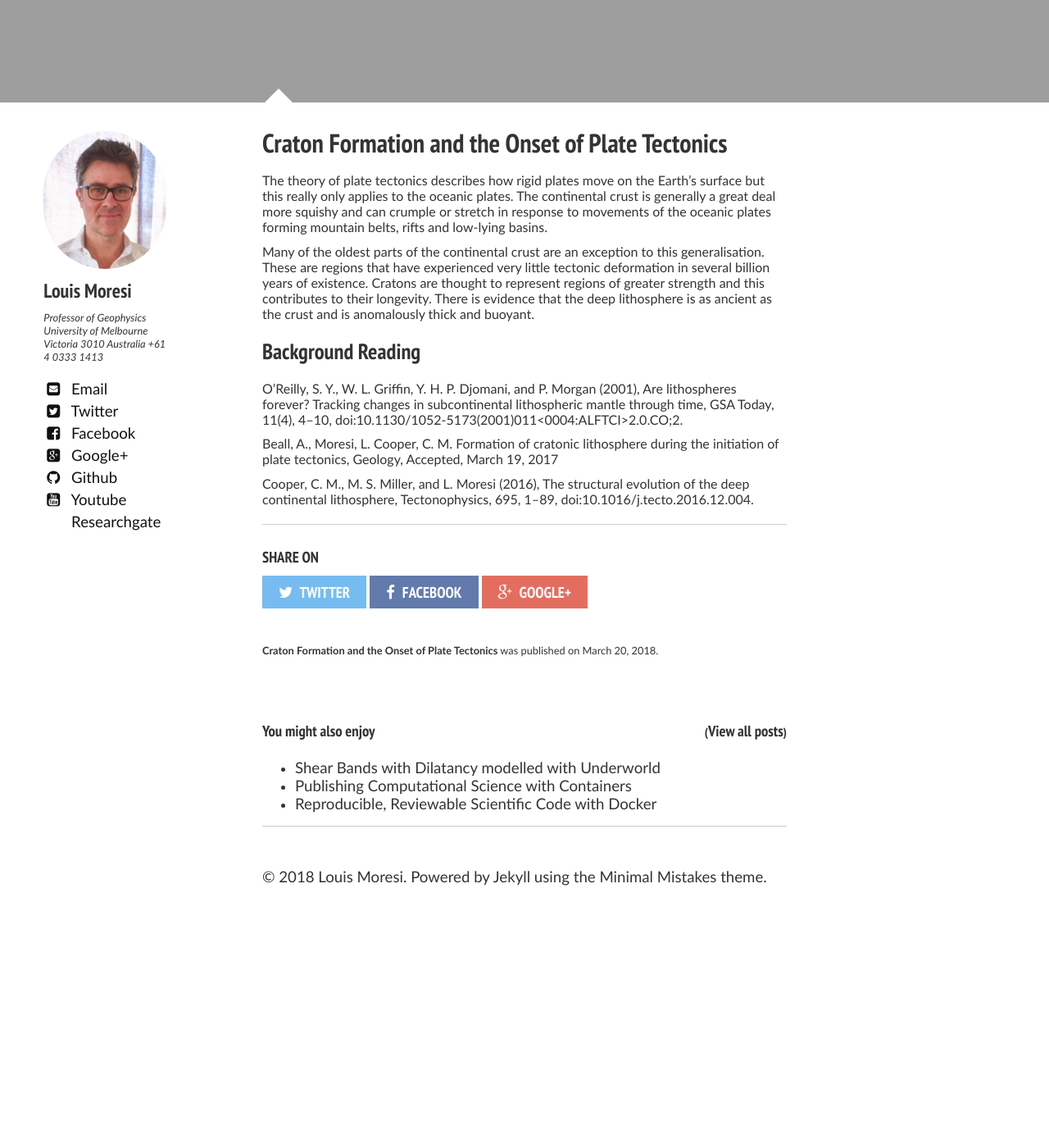
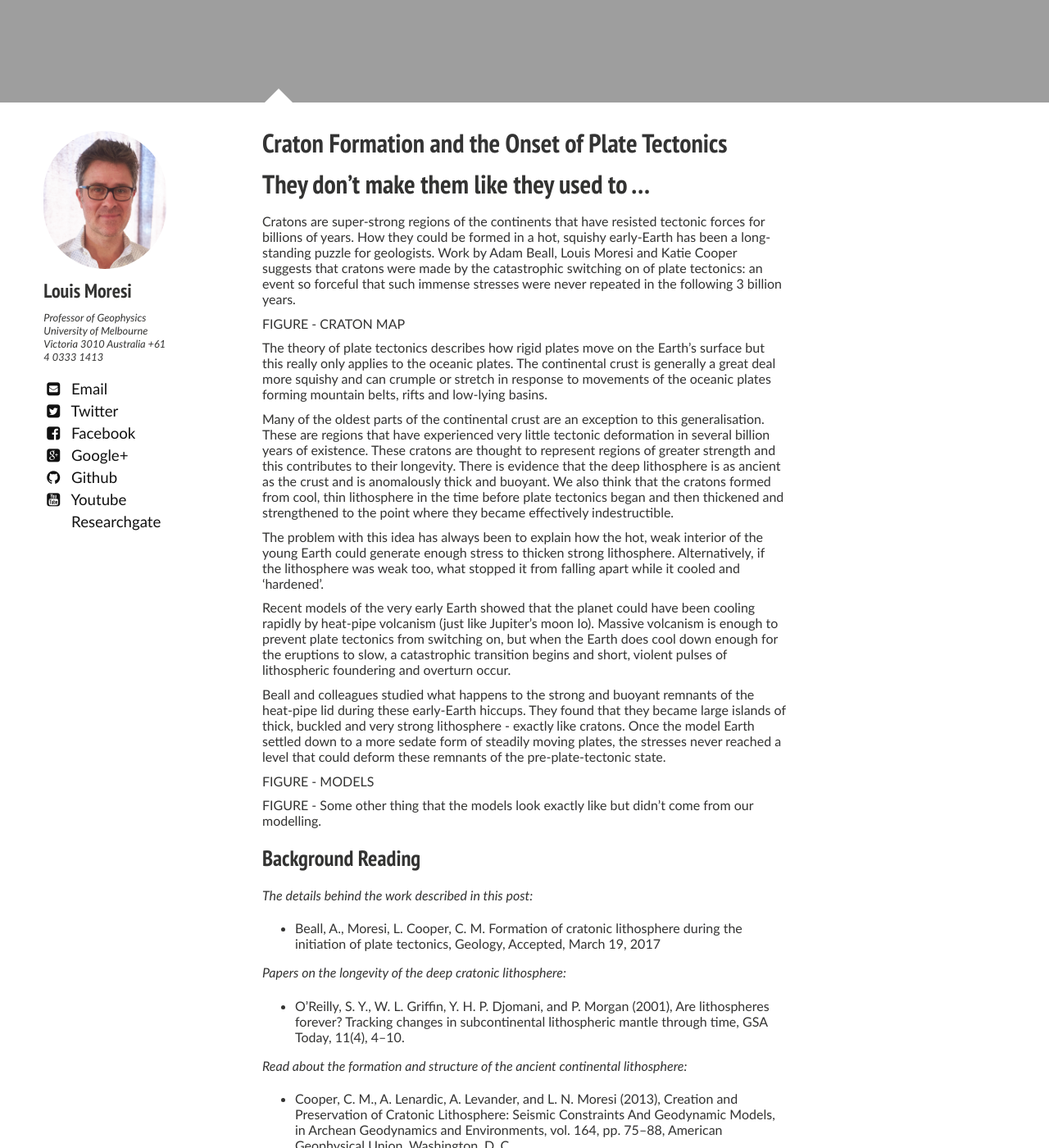
Before and after one commit to lmoresi/lmoresi.github.io, a Jekyll site: the page built from _posts/2018-04-01-CratonFormation.md, in a window 1280 px wide and 1400 px high, scrolled down 932 px. Shown: the whole window at 82% size. Built offline with Jekyll 4.4.1, drawn with Linux system fonts in a browser that asks for light colours; nearby versions of some CDN libraries; comment, search, counter and statistics services are not loaded; before the commit the page ends 2060 px from its top, so only the background shows below that; some of the changed text lies outside the part shown.

Commit message:
Draft number one

```diff
--- a/_posts/2018-04-01-CratonFormation.md
+++ b/_posts/2018-04-01-CratonFormation.md
@@ -11,22 +11,66 @@ categories: ['geodynamics','underworld']
 #  credit: Louis Moresi
 ---
 
-The theory of plate tectonics describes how rigid plates move on the Earth's surface but this really only applies to the oceanic plates.
-The continental crust is generally a great deal more squishy and can crumple or stretch in response to movements of the oceanic plates forming
-mountain belts, rifts and low-lying basins.
+# They don't make them like they used to ...
 
-Many of the oldest parts of the continental crust are an exception to this generalisation. These are regions that have experienced very little tectonic deformation
-in several billion years of existence. Cratons are thought to represent regions of greater strength and this contributes to their longevity.
-There is evidence that the deep lithosphere is as ancient as the crust and is anomalously thick and buoyant.
+Cratons are super-strong regions of the continents that have resisted tectonic
+forces for billions of years. How they could be formed in a hot, squishy
+early-Earth has been a long-standing puzzle for geologists. Work by Adam Beall,
+Louis Moresi and Katie Cooper suggests that cratons were made by the catastrophic switching on of plate tectonics: an event so forceful that such immense stresses were never repeated in the following 3 billion years.
 
+FIGURE - CRATON MAP
 
+The theory of plate tectonics describes how rigid plates move on the Earth's
+surface but this really only applies to the oceanic plates. The continental
+crust is generally a great deal more squishy and can crumple or stretch in
+response to movements of the oceanic plates forming mountain belts, rifts and
+low-lying basins.
+
+Many of the oldest parts of the continental crust are an exception to this
+generalisation. These are regions that have experienced very little tectonic
+deformation in several billion years of existence. These cratons are thought to
+represent regions of greater strength and this contributes to their longevity.
+There is evidence that the deep lithosphere is as ancient as the crust and is
+anomalously thick and buoyant. We also think that the cratons formed from cool,
+thin lithosphere in the time before plate tectonics began and then thickened
+and strengthened to the point where they became effectively indestructible.
+
+The problem with this idea has always been to explain how the hot, weak
+interior of the young Earth could generate enough stress to thicken strong
+lithosphere. Alternatively, if the lithosphere was weak too, what stopped it
+from falling apart while it cooled and 'hardened'.
+
+Recent models of the very early Earth showed that the planet could have been
+cooling rapidly by heat-pipe volcanism (just like Jupiter's moon Io). Massive
+volcanism is enough to prevent plate tectonics from switching on, but when the Earth does cool down enough for the eruptions to slow, a catastrophic transition
+begins and short, violent pulses of lithospheric foundering and overturn occur.
+
+Beall and colleagues studied what happens to the strong and buoyant remnants of the heat-pipe lid during these early-Earth hiccups. They found that they became large islands of thick, buckled and very strong lithosphere - exactly like cratons.
+Once the model Earth settled down to a more sedate form of steadily moving
+plates, the stresses never reached a level that could deform these remnants of
+the pre-plate-tectonic state.
+
+FIGURE - MODELS
+
+FIGURE - Some other thing that the models look exactly like but didn't come from our modelling.
 
 
 ## Background Reading
 
-O'Reilly, S. Y., W. L. Griffin, Y. H. P. Djomani, and P. Morgan (2001), Are lithospheres forever? Tracking changes in subcontinental lithospheric mantle through time, GSA Today, 11(4), 4–10, doi:10.1130/1052-5173(2001)011<0004:ALFTCI>2.0.CO;2.
+*The details behind the work described in this post:*
 
-Beall, A., Moresi, L. Cooper, C. M. Formation of cratonic lithosphere during the initiation of plate tectonics, Geology, Accepted, March 19, 2017
+  - Beall, A., Moresi, L. Cooper, C. M. Formation of cratonic lithosphere during the initiation of plate tectonics, Geology, Accepted, March 19, 2017
 
-Cooper, C. M., M. S. Miller, and L. Moresi (2016), The structural evolution of the deep continental lithosphere,
-Tectonophysics, 695, 1–89, doi:10.1016/j.tecto.2016.12.004.
+*Papers on the longevity of the deep cratonic lithosphere:*
+
+  - O'Reilly, S. Y., W. L. Griffin, Y. H. P. Djomani, and P. Morgan (2001), Are lithospheres forever? Tracking changes in subcontinental lithospheric mantle through time, GSA Today, 11(4), 4–10.
+
+*Read about the formation and structure of the ancient continental lithosphere:*
+   - Cooper, C. M., A. Lenardic, A. Levander, and L. N. Moresi (2013), Creation and Preservation of Cratonic Lithosphere: Seismic Constraints And Geodynamic Models, in Archean Geodynamics and Environments, vol. 164, pp. 75–88, American Geophysical Union, Washington, D. C.
+   -  Cooper, C. M., M. S. Miller, and L. Moresi (2016), The structural evolution of the deep continental lithosphere, Tectonophysics, 695, 1–89, doi:10.1016/j.tecto.2016.12.004.
+
+*Heat pipe models of the early Earth:*
+
+   - Moore, W. B., and A. A. G. Webb (2013), Heat-pipe earth, Nature, 501(7468), 501–505, doi:10.1038/nature12473.
+
+   - Rozel, A. B., G. J. Golabek, C. Jain, P. J. Tackley, and T. V. Gerya (2017), Continental crust formation on early Earth controlled by intrusive magmatism, Nature, 545(7654), 332–335, doi:10.1038/nature22042.
```
